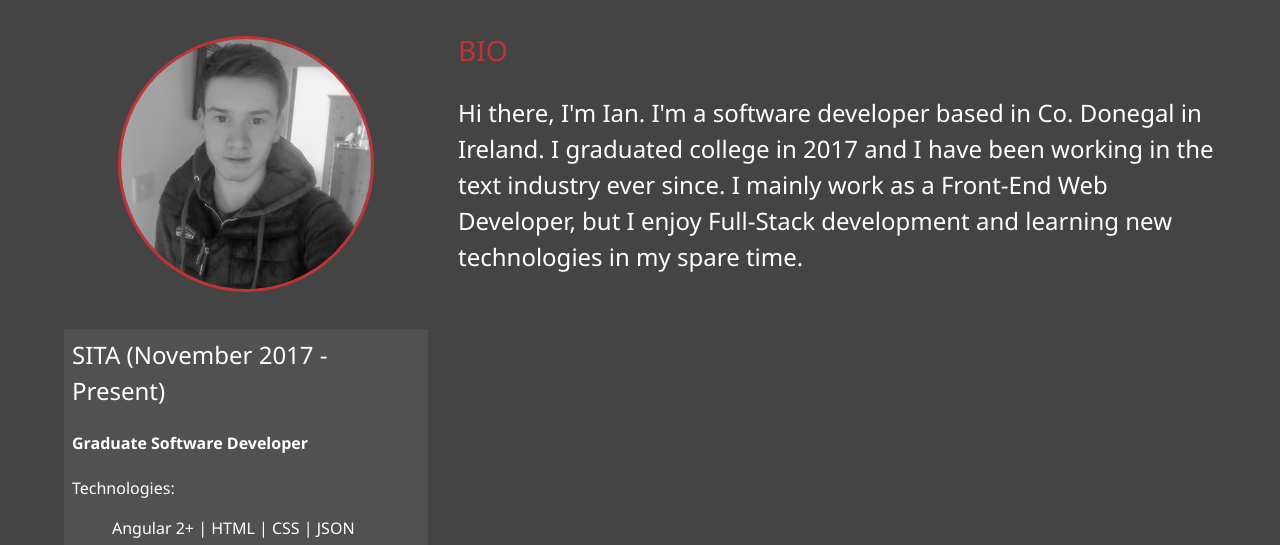
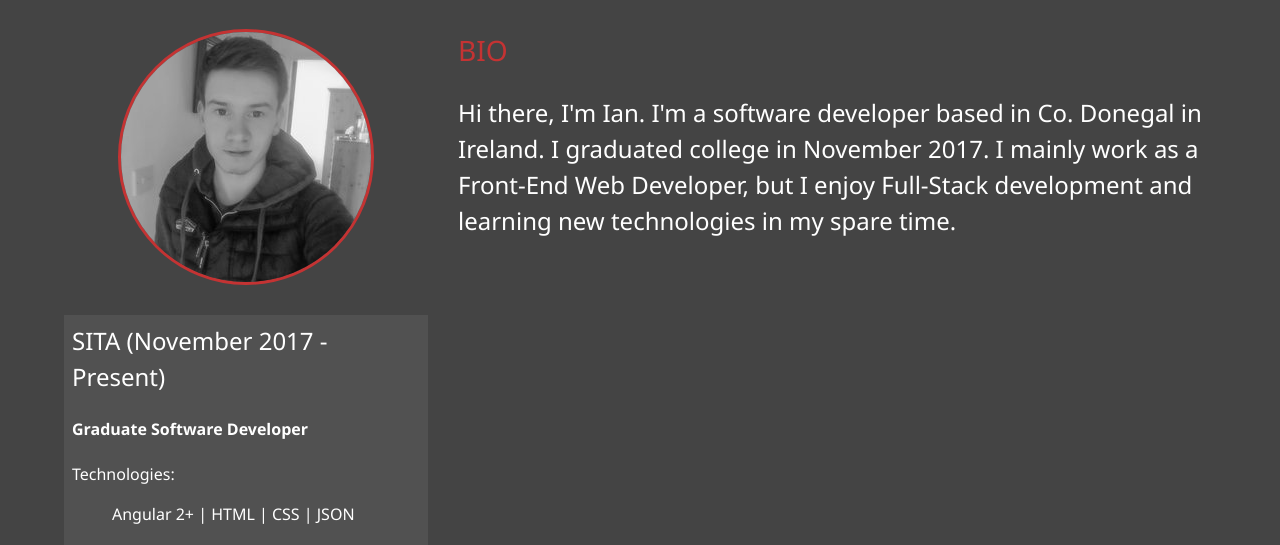
Before and after one commit to i-blackburn/ian_blackburn_website, a website: page dist/about.html in a window 1280 px wide. Shown: the part 253-798 px from the top of the page. Drawn offline with Linux system fonts and the light colour scheme.

```diff
--- a/dist/about.html
+++ b/dist/about.html
@@ -58,8 +58,7 @@
         <div class="bio">
           <h3 class="text-secondary">BIO</h3>
           <p>
-            Hi there, I'm Ian. I'm a software developer based in Co. Donegal in Ireland. I graduated college in 2017 and
-            I have been working in the text industry ever since. I mainly work as a Front-End Web Developer, but I enjoy
+            Hi there, I'm Ian. I'm a software developer based in Co. Donegal in Ireland. I graduated college in November 2017. I mainly work as a Front-End Web Developer, but I enjoy
             Full-Stack development and learning new technologies in my spare time.
           </p>
         </div>
```
